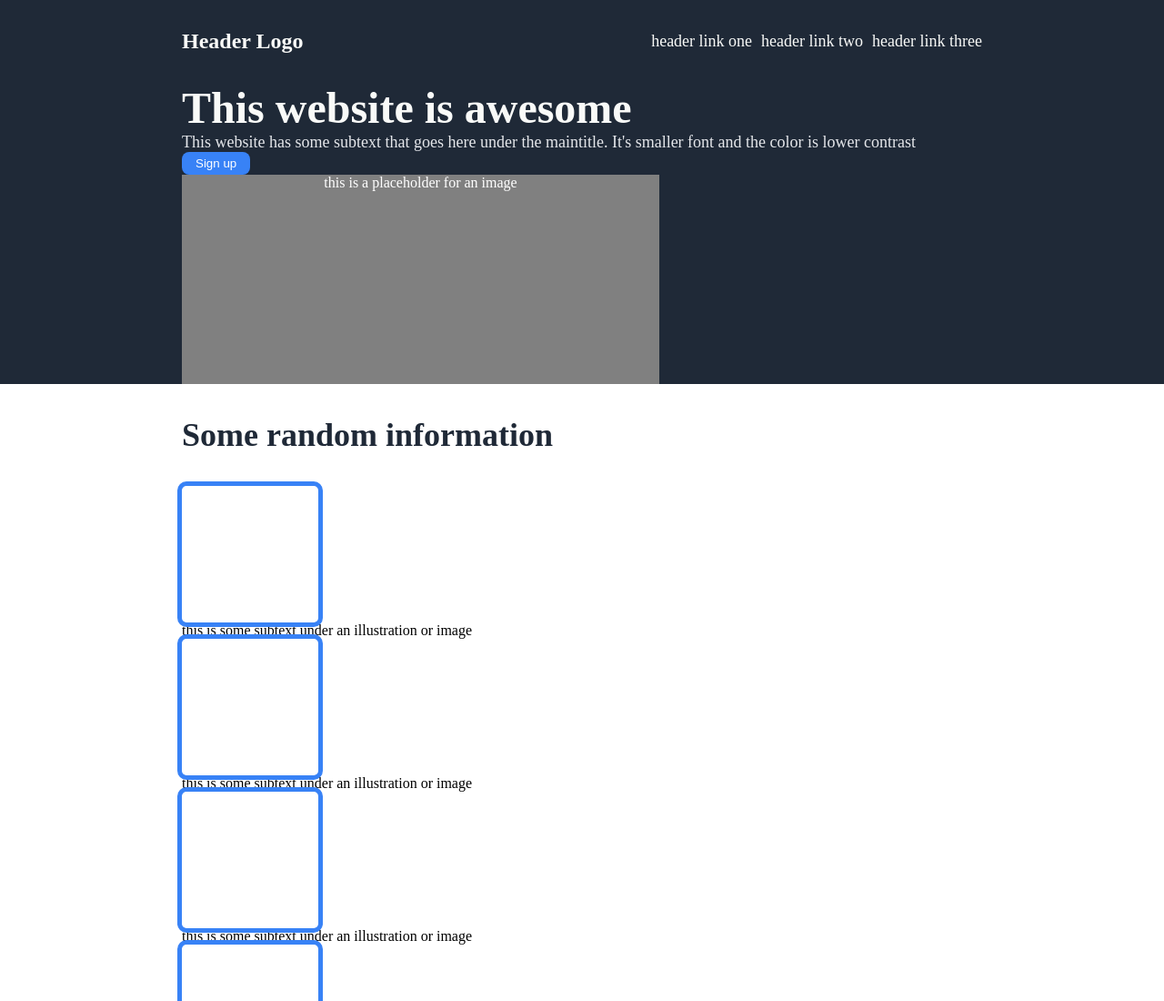
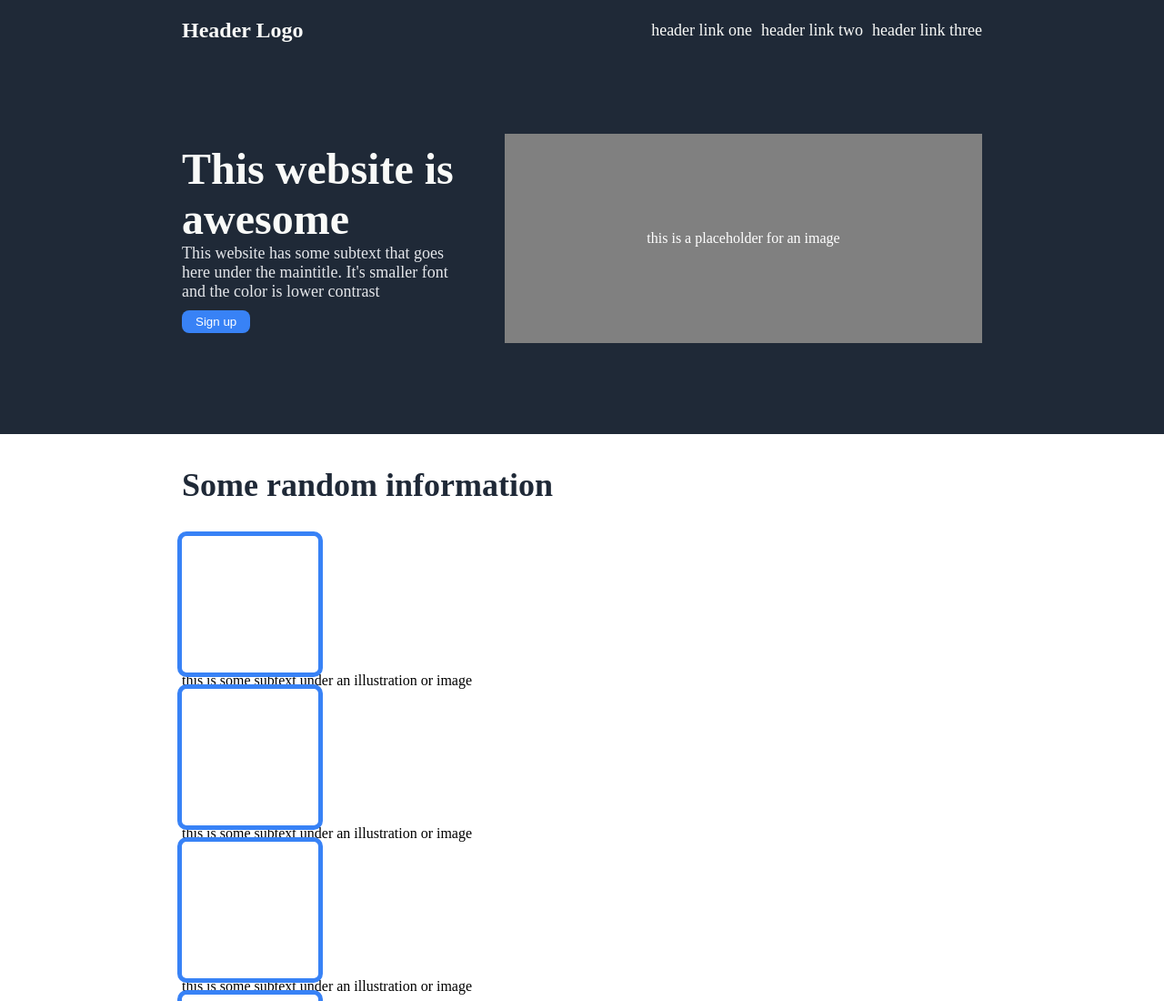
Before and after one commit to falk234/odin_landing_page, a plain HTML site: page index.html in a window 1280 px wide. Shown: the top 1100 px of the page at 91% size. Drawn offline with Linux system fonts and the light colour scheme.

Commit message:
Set layout for headline section

```diff
--- a/styles.css
+++ b/styles.css
@@ -9,7 +9,13 @@ body{
 
 .headline{
     background-color: #1F2937;
+    display: flex;
+    justify-content: space-between;
+    align-items: center;
+    gap: 50px;
+    padding: 100px 200px;
 }
+
 
 .information{
     background-color: white;
@@ -44,6 +50,7 @@ body{
 .header > h4{
     font-size: 24px;
     color: #F9FAF8;
+    margin: 0;
 }
 
 button,
@@ -59,6 +66,7 @@ button{
 
 .headline_left > button{
     border: none;
+    margin-top: 10px;
 }
 
 .call_to_action > button{
@@ -94,6 +102,10 @@ h3,
     background-color: gray;
     text-align: center;
     color: white;
+    flex-shrink: 0;
+    display: flex;
+    align-items: center;
+    justify-content: center;
 }
 
 .header-links ul{
@@ -114,6 +126,7 @@ h3,
     display: flex;
     align-items: center;
     justify-content: space-between;
+    padding: 20px 200px 0 200px;
 }
 
 p,
@@ -121,8 +134,8 @@ h3{
     margin: 0;
 }
 
-.header,
-.headline,
+/* .header, */
+/* .headline, */
 .information,
 .quote,
 .call_to_action,
```
